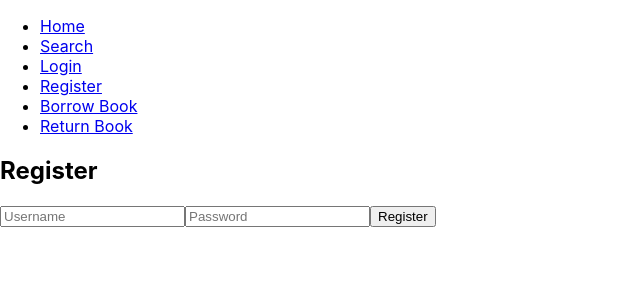
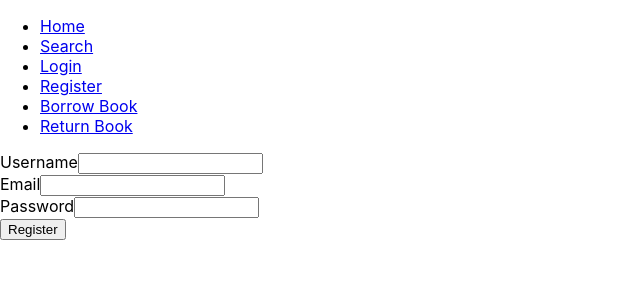
Before and after one commit to ValCee1/Library-Devops, a React (Create React App) app in the folder frontend/: page /register in a window 1280 px wide. Shown: the top 300 px of the page, without its empty margins (0-640 px from the left). Built offline with nearby package versions, Linux system fonts and the light colour scheme.

Commit message:
Homepage fixed

```diff
--- a/frontend/src/App.js
+++ b/frontend/src/App.js
@@ -1,29 +1,22 @@
-// src/App.js
+// frontend/src/App.js
+
 import React from "react";
-import { BrowserRouter as Router, Routes, Route } from "react-router-dom";
-import Register from "./components/Register";
-import Login from "./components/Login";
-import SearchBooks from "./components/SearchBooks";
-import BorrowBooks from "./components/BorrowBooks";
-import ReturnBooks from "./components/ReturnBooks";
-
-import HomePage from "./pages/HomePage"; // Assuming you have a HomePage component
-import NavBar from "./components/NavBar"; // Import the NavBar component
+import { BrowserRouter as Router, Route, Routes } from "react-router-dom";
+import HomePage from "./pages/HomePage";
+import SearchPage from "./pages/SearchPage";
+import RegisterPage from "./pages/RegisterPage";
+import NavBar from "./components/NavBar";
 
 const App = () => {
   return (
     <Router>
-      <NavBar /> {/* Include the NavBar component */}
-      <div>
-        <Routes>
-          <Route exact path="/" component={HomePage} />
-          <Route path="/register" element={<Register />} />
-          <Route path="/login" element={<Login />} />
-          <Route path="/search" element={<SearchBooks />} />
-          <Route path="/borrow" element={<BorrowBooks />} />
-          <Route path="/return" element={<ReturnBooks />} />
-        </Routes>
-      </div>
+      <NavBar />
+      <Routes>
+        <Route exact path="/" element={<HomePage />} />
+        <Route exact path="/search" element={<SearchPage />} />
+        <Route exact path="/register" element={<RegisterPage />} />
+        {/* Add other routes as needed */}
+      </Routes>
     </Router>
   );
 };
--- a/frontend/src/index.js
+++ b/frontend/src/index.js
@@ -1,17 +1,13 @@
-import React from 'react';
-import ReactDOM from 'react-dom/client';
-import './index.css';
-import App from './App';
-import reportWebVitals from './reportWebVitals';
+// frontend/src/index.js
 
-const root = ReactDOM.createRoot(document.getElementById('root'));
+import React from "react";
+import { createRoot } from "react-dom/client"; // Update import statement
+import "./index.css";
+import App from "./App";
+
+const root = createRoot(document.getElementById("root"));
 root.render(
   <React.StrictMode>
     <App />
   </React.StrictMode>
 );
-
-// If you want to start measuring performance in your app, pass a function
-// to log results (for example: reportWebVitals(console.log))
-// or send to an analytics endpoint. Learn more: https://bit.ly/CRA-vitals
-reportWebVitals();
--- /dev/null
+++ b/frontend/src/pages/RegisterPage.js
@@ -0,0 +1,70 @@
+// frontend/src/pages/RegisterPage.js
+import React, { useState } from "react";
+import axios from "axios";
+import { useNavigate } from "react-router-dom";
+
+const RegisterPage = () => {
+  const [formData, setFormData] = useState({
+    username: "",
+    email: "",
+    password: "",
+  });
+
+  const { username, email, password } = formData;
+  const navigate = useNavigate(); // Initialize useNavigate hook
+
+  const onChange = (e) =>
+    setFormData({ ...formData, [e.target.name]: e.target.value });
+
+  const onSubmit = async (e) => {
+    e.preventDefault();
+    try {
+      const res = await axios.post(
+        "http://localhost:5000/api/auth/register",
+        formData
+      );
+      console.log(res.data); // Handle success (e.g., save token, redirect)
+      navigate("/login"); // Redirect to login page after successful registration
+    } catch (err) {
+      console.error(err.response.data); // Handle error
+    }
+  };
+
+  return (
+    <form onSubmit={onSubmit}>
+      <div>
+        <label>Username</label>
+        <input
+          type="text"
+          name="username"
+          value={username}
+          onChange={onChange}
+          required
+        />
+      </div>
+      <div>
+        <label>Email</label>
+        <input
+          type="email"
+          name="email"
+          value={email}
+          onChange={onChange}
+          required
+        />
+      </div>
+      <div>
+        <label>Password</label>
+        <input
+          type="password"
+          name="password"
+          value={password}
+          onChange={onChange}
+          required
+        />
+      </div>
+      <button type="submit">Register</button>
+    </form>
+  );
+};
+
+export default RegisterPage;
```
Also changed, not shown: 2 other files (tests, documents, lock files or other folders).
